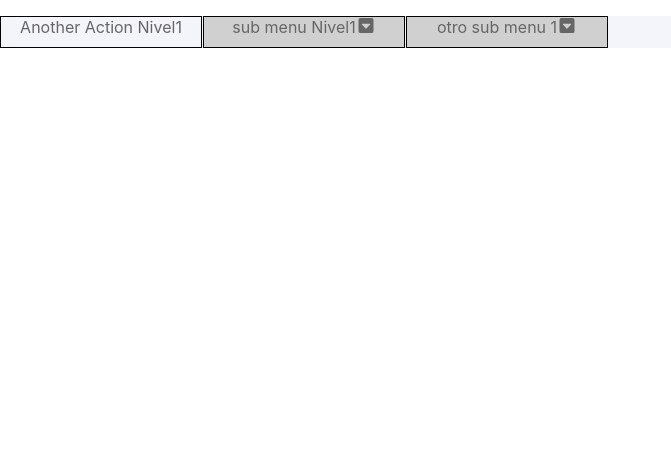
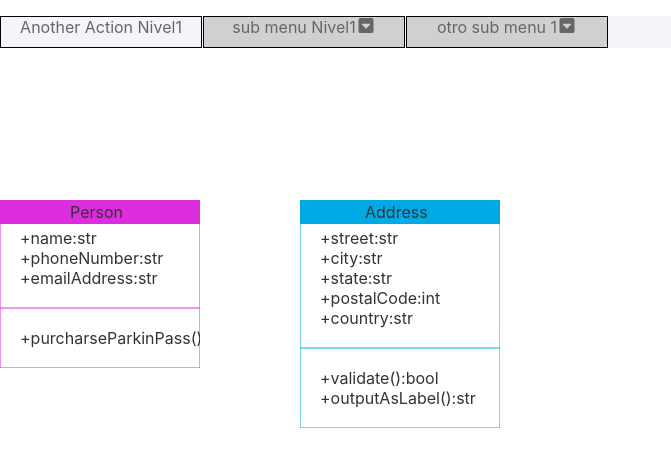
Before and after one commit to joaquinmartinez2912/reactjoaquin, a React (Create React App) app: page / in a window 1280 px wide. Shown: the top 466 px of the page, without its empty margins (0-671 px from the left). Built offline with nearby package versions, Linux system fonts and the light colour scheme.

Commit message:
drawclass

```diff
--- a/src/App.jsx
+++ b/src/App.jsx
@@ -1,5 +1,6 @@
 import "./main.css";
 import ListaMenu from './components/ListaMenu';
+import DrawClass from "./components/DrawClass";
 
 function App() {
 
@@ -26,10 +27,42 @@ function App() {
     ],
   }
 
+  const CLASS_UML = {
+    name: 'Person',
+    attributes: ['+name:str','+phoneNumber:str','+emailAddress:str'],
+    methods:['+purcharseParkinPass()'],
+    borderColor:'#DC2DDE',
+    headColor:'#DC2DDE',
+    textColor:'#333333'
+  }
+
+  const CLASS_UML2 = {
+    name: 'Address',
+    attributes: ['+street:str','+city:str','+state:str','+postalCode:int','+country:str'],
+    methods:['+validate():bool','+outputAsLabel():str'],
+    borderColor:'#00AAE4',
+    headColor:'#00AAE4',
+    textColor:'#333333'
+  }
+
   return (
-    <div>
-      <ListaMenu data={configMenu} />
-    </div>
+      <main className="container">
+        <div>
+          <ListaMenu data={configMenu} />
+        </div>
+
+        <br /><br /><br /><br /><br /><br /><br /><br /><br /><br />
+
+        <div className="container2">
+          <div>
+            <DrawClass data={CLASS_UML}/>
+          </div>
+
+          <div>
+            <DrawClass data={CLASS_UML2}/>
+          </div>
+        </div>
+      </main>
   );
 }
 
--- /dev/null
+++ b/src/components/DrawClass.js
@@ -0,0 +1,73 @@
+import React from 'react';
+
+export default function DrawClass(props) {
+  const heightAttributes = props.data.attributes.length * 20 //20 es el tamaño aprox de pixeles de alto de la tipografía
+  const heightMethods = props.data.methods.length * 20
+  const heightTitle = 24
+  const svgHeight = heightTitle + heightAttributes + heightMethods + 64 //64 es la suma de todos los margins
+  const marginElement = 20 //margin para la separación entre los elementos del componente
+
+  return (
+    <svg width="200" height={svgHeight} xmlns="http://www.w3.org/2000/svg">
+      {/* Rectángulo principal */}
+      <rect
+        className="main"
+        width="100%"
+        height="100%"
+        fill={'white'}
+        stroke={props.data.borderColor}
+        />
+
+      {/* Título */}
+      <rect
+        className="titleRec"
+        x="0"
+        y="0"
+        width="100%"
+        height={heightTitle}
+        fill={props.data.headColor}
+      />
+      <text
+        x={((200 - (props.data.name.length*10))/2)}
+        y="18"
+        fill={props.data.textColor}>
+        {props.data.name}
+      </text>
+
+      {/* Lista de atributos */}
+
+      {props.data.attributes.map((item, index) => {
+        return (
+          <text
+            key={index}
+            x="20"
+            y={heightTitle+marginElement + 20*index}
+            fill={props.data.textColor}>
+            {item}
+          </text>
+        );
+      })}
+
+      <line
+        x1={0}
+        x2={200}
+        y1={(svgHeight - (heightMethods+marginElement*2))}
+        y2={(svgHeight - (heightMethods+marginElement*2))}
+        stroke={props.data.borderColor}/>
+
+      {/* Lista de métodos */}
+      {props.data.methods.map((item, index) => {
+        return (
+          <text
+            key={index}
+            x="20"
+            y={(heightAttributes+marginElement + heightTitle+marginElement + marginElement)+ 20*index}
+            fill={props.data.textColor}
+          >
+            {item}
+          </text>
+        );
+      })}
+    </svg>
+  );
+}
--- a/src/main.css
+++ b/src/main.css
@@ -1,3 +1,13 @@
+.container{
+    display: flex;
+    flex-direction: column;
+}
+
+.container2{
+    width: 500px;
+    display: flex;
+    justify-content: space-between;
+}
 
 .main-nav {
     display: flex;
```
